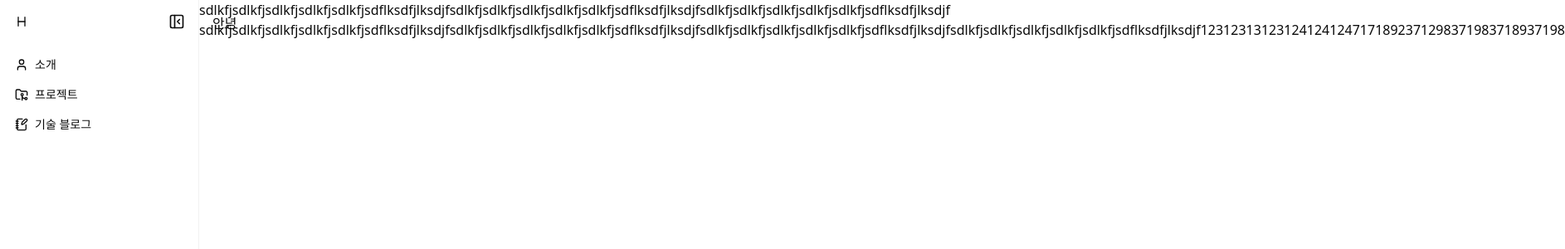
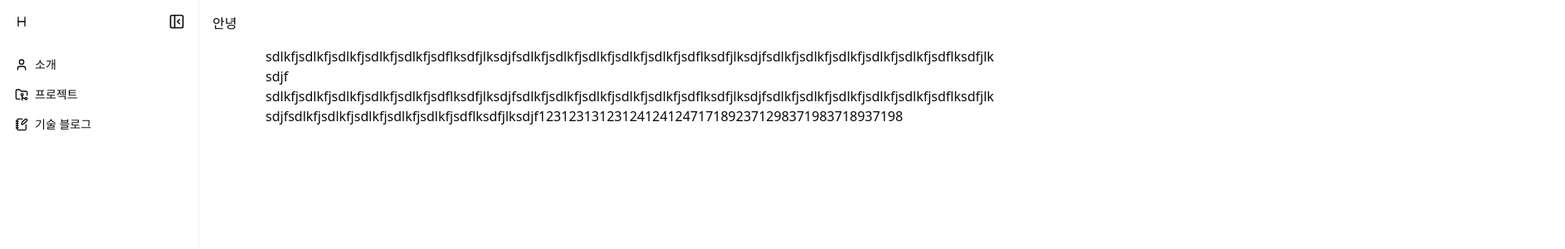
Before and after one commit to hossi-py/hossi-tistory, a Next.js app in the folder next-demo/: page / in a window 1280 px wide. Shown: the top 300 px of the page at 83% size, 1886 px wide, since content can reach past the window. Built offline with nearby package versions, Linux system fonts and the light colour scheme.

Commit message:
컨텐츠 중앙 위치하도록

```diff
--- a/next-demo/src/app/layout.tsx
+++ b/next-demo/src/app/layout.tsx
@@ -20,21 +20,19 @@ export default function RootLayout({
 }>) {
   return (
     <html lang="en" suppressHydrationWarning>
-      <body className={cn("h-screen overflow-hidden antialiased")}>
+      <body className={cn("antialiased overflow-hidden")}>
         <ThemeProvider
           attribute="class"
           defaultTheme="system"
           enableSystem
           disableTransitionOnChange
         >
-          <div className="grid h-full grid-rows-[auto,1fr]  grid-cols-[auto,1fr]">
-            <LNB className="row-span-2" />
+          <div>
+            <LNB />
 
-            <GNB className="col-start-2 row-start-1" />
+            <GNB />
 
-            <ClientLayout className="col-start-2 row-start-2 h-full overflow-auto">
-              {children}
-            </ClientLayout>
+            <ClientLayout>{children}</ClientLayout>
           </div>
         </ThemeProvider>
       </body>
--- a/next-demo/src/components/layout/client-layout.tsx
+++ b/next-demo/src/components/layout/client-layout.tsx
@@ -5,10 +5,8 @@ import { useSidebarExpandedStore } from "@/stores/sidebar-expanded-store";
 
 export default function ClientLayout({
   children,
-  className,
 }: {
   children: React.ReactNode;
-  className?: string;
 }) {
   const expanded = useSidebarExpandedStore((s) => s.expanded);
   const isHydrated = useSidebarExpandedStore((s) => s.isHydrated);
@@ -18,13 +16,15 @@ export default function ClientLayout({
   return (
     <main
       className={cn(
-        "transition-all duration-300",
+        "transition-all duration-300 pt-[var(--height-header)]",
         expanded
           ? "ml-[var(--width-expanded-lnb)]"
           : "ml-[var(--width-collapsed-lnb)]"
       )}
     >
-      <div className="">{children}</div>
+      <div className="px-20 max-w-full overflow-x-auto break-words">
+        {children}
+      </div>
     </main>
   );
 }
--- a/next-demo/src/components/navigation/gnb.tsx
+++ b/next-demo/src/components/navigation/gnb.tsx
@@ -3,7 +3,7 @@
 import { cn } from "@/lib/utils";
 import { useSidebarExpandedStore } from "@/stores/sidebar-expanded-store";
 
-export default function GNB({ className }: { className?: string }) {
+export default function GNB() {
   const expanded = useSidebarExpandedStore((s) => s.expanded);
   const isHydrated = useSidebarExpandedStore((s) => s.isHydrated);
 
@@ -16,8 +16,7 @@ export default function GNB({ className }: { className?: string }) {
         "h-[var(--height-header)]",
         expanded
           ? "ml-[var(--width-expanded-lnb)] w-[calc(100%-var(--width-expanded-lnb))]"
-          : "ml-[var(--width-collapsed-lnb)] w-[calc(100%-var(--width-collapsed-lnb))]",
-        className
+          : "ml-[var(--width-collapsed-lnb)] w-[calc(100%-var(--width-collapsed-lnb))]"
       )}
     >
       안녕
--- a/next-demo/src/components/navigation/lnb.tsx
+++ b/next-demo/src/components/navigation/lnb.tsx
@@ -6,7 +6,7 @@ import SidebarToggleButton from "./sidebar-toggle-button";
 import { cn } from "@/lib/utils";
 import { useSidebarExpandedStore } from "@/stores/sidebar-expanded-store";
 
-export default function LNB({ className }: { className?: string }) {
+export default function LNB() {
   const expanded = useSidebarExpandedStore((s) => s.expanded);
   const isHydrated = useSidebarExpandedStore((s) => s.isHydrated);
   const setExpanded = useSidebarExpandedStore((s) => s.setExpanded);
@@ -22,8 +22,7 @@ export default function LNB({ className }: { className?: string }) {
         "border-r [border-color:var(--color-navigation-border)]",
         expanded
           ? "[width:var(--width-expanded-lnb)]"
-          : "[width:var(--width-collapsed-lnb)]",
-        className
+          : "[width:var(--width-collapsed-lnb)]"
       )}
     >
       {/* 상단 영역 */}
```
